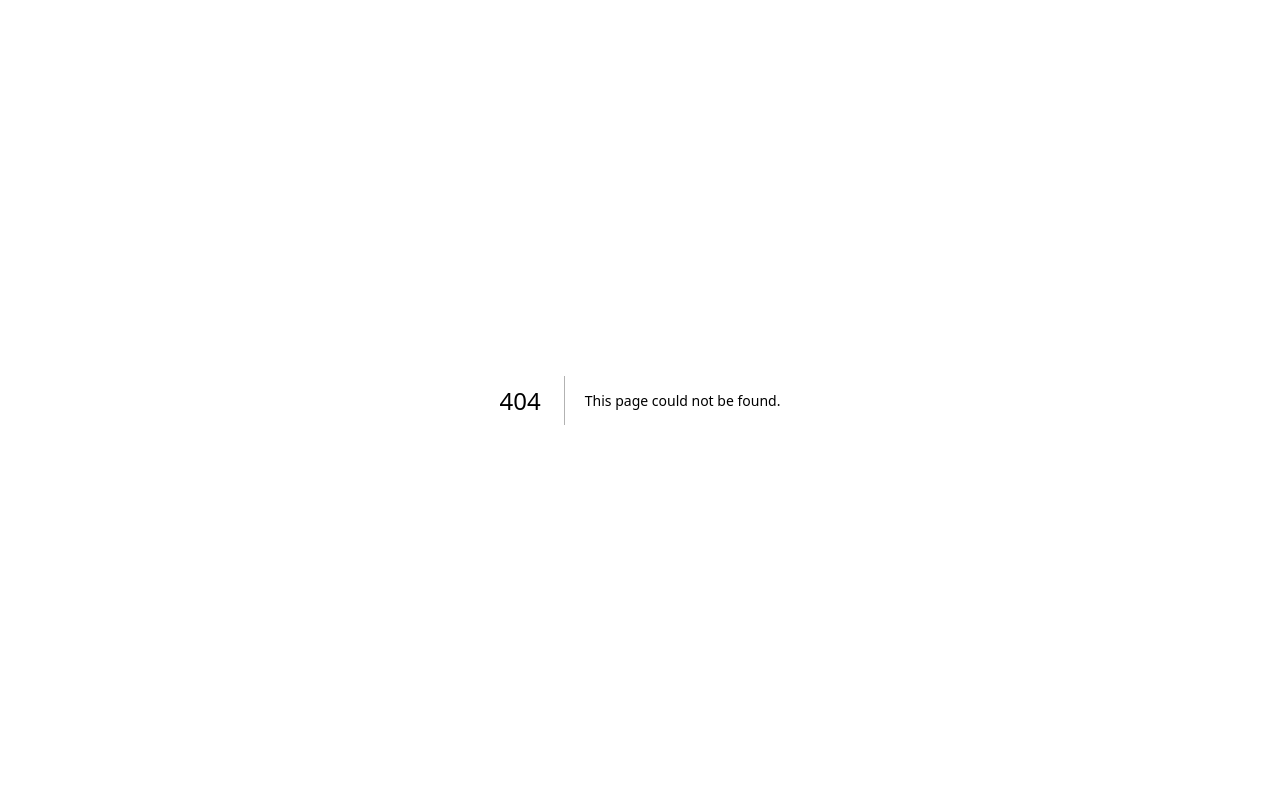
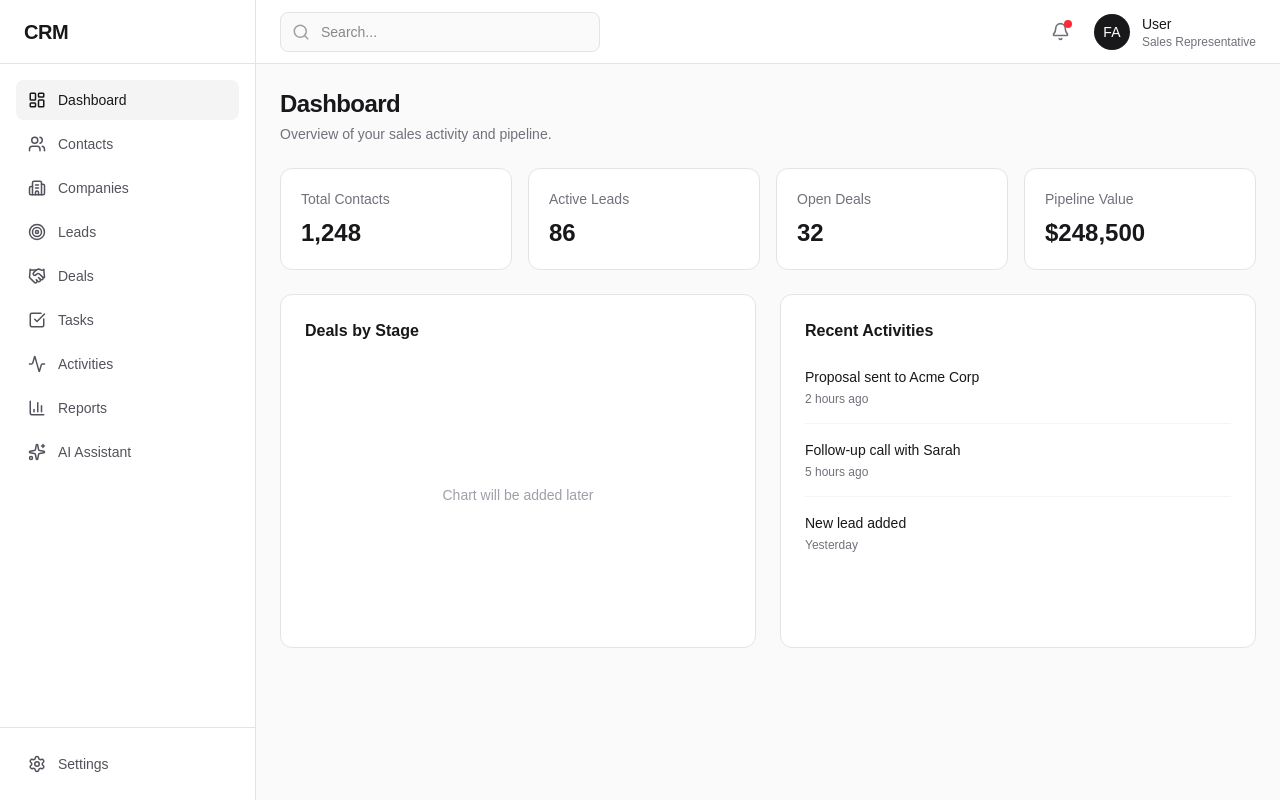
Before and after one commit to FurqanAlyy/CRM, a Next.js app: page /dashboard in a window 1280 px wide. Before the commit this address had no page. Built offline with nearby package versions, Linux system fonts and the light colour scheme.

Commit message:
dashboard ui

```diff
--- /dev/null
+++ b/src/app/dashboard/page.tsx
@@ -0,0 +1,102 @@
+import CRMLayout from "@/components/layout/CRMLayout"
+
+const stats = [
+  {
+    title: "Total Contacts",
+    value: "1,248"
+  },
+  {
+    title: "Active Leads",
+    value: "86"
+  },
+  {
+    title: "Open Deals",
+    value: "32"
+  },
+  {
+    title: "Pipeline Value",
+    value: "$248,500"
+  }
+]
+
+export default function DashboardPage() {
+  return (
+    <CRMLayout>
+      <div className="space-y-6">
+        <div>
+          <h1 className="text-2xl font-semibold tracking-tight text-zinc-900">
+            Dashboard
+          </h1>
+
+          <p className="mt-1 text-sm text-zinc-500">
+            Overview of your sales activity and pipeline.
+          </p>
+        </div>
+
+        <div className="grid gap-4 sm:grid-cols-2 lg:grid-cols-4">
+          {stats.map((stat) => (
+            <div
+              key={stat.title}
+              className="rounded-xl border border-zinc-200 bg-white p-5"
+            >
+              <p className="text-sm text-zinc-500">
+                {stat.title}
+              </p>
+
+              <p className="mt-2 text-2xl font-semibold text-zinc-900">
+                {stat.value}
+              </p>
+            </div>
+          ))}
+        </div>
+
+        <div className="grid gap-6 lg:grid-cols-2">
+          <div className="rounded-xl border border-zinc-200 bg-white p-6">
+            <h2 className="font-semibold text-zinc-900">
+              Deals by Stage
+            </h2>
+
+            <div className="mt-6 flex h-64 items-center justify-center text-sm text-zinc-400">
+              Chart will be added later
+            </div>
+          </div>
+
+          <div className="rounded-xl border border-zinc-200 bg-white p-6">
+            <h2 className="font-semibold text-zinc-900">
+              Recent Activities
+            </h2>
+
+            <div className="mt-6 space-y-4">
+              <div className="border-b border-zinc-100 pb-4">
+                <p className="text-sm font-medium text-zinc-900">
+                  Proposal sent to Acme Corp
+                </p>
+                <p className="mt-1 text-xs text-zinc-500">
+                  2 hours ago
+                </p>
+              </div>
+
+              <div className="border-b border-zinc-100 pb-4">
+                <p className="text-sm font-medium text-zinc-900">
+                  Follow-up call with Sarah
+                </p>
+                <p className="mt-1 text-xs text-zinc-500">
+                  5 hours ago
+                </p>
+              </div>
+
+              <div>
+                <p className="text-sm font-medium text-zinc-900">
+                  New lead added
+                </p>
+                <p className="mt-1 text-xs text-zinc-500">
+                  Yesterday
+                </p>
+              </div>
+            </div>
+          </div>
+        </div>
+      </div>
+    </CRMLayout>
+  )
+}
--- a/src/app/page.tsx
+++ b/src/app/page.tsx
@@ -1,69 +1,5 @@
-import Image from "next/image";
+import { redirect } from "next/navigation"
 
 export default function Home() {
-  return (
-    <div className="flex flex-col flex-1 items-center justify-center bg-zinc-50 font-sans dark:bg-black">
-      <main className="flex flex-1 w-full max-w-3xl flex-col items-center justify-between py-32 px-16 bg-white dark:bg-black sm:items-start">
-        <Image
-          className="dark:invert h-5 w-[100px]"
-          src="/next.svg"
-          alt="Next.js logo"
-          width={100}
-          height={20}
-          priority
-        />
-        <div className="flex flex-col items-center gap-6 text-center sm:items-start sm:text-left">
-          <h1 className="max-w-xs text-3xl font-semibold leading-10 tracking-tight text-black dark:text-zinc-50">
-            To get started, edit the{" "}
-            <code className="rounded bg-black/[.06] px-1.5 py-0.5 font-mono text-[0.9em] dark:bg-white/[.08]">
-              page.tsx
-            </code>{" "}
-            file.
-          </h1>
-          <p className="max-w-md text-lg leading-8 text-zinc-600 dark:text-zinc-400">
-            Looking for a starting point or more instructions? Head over to{" "}
-            <a
-              href="https://vercel.com/templates?framework=next.js&utm_source=create-next-app&utm_medium=appdir-template-tw&utm_campaign=create-next-app"
-              className="font-medium text-zinc-950 dark:text-zinc-50"
-            >
-              Templates
-            </a>{" "}
-            or the{" "}
-            <a
-              href="https://nextjs.org/learn?utm_source=create-next-app&utm_medium=appdir-template-tw&utm_campaign=create-next-app"
-              className="font-medium text-zinc-950 dark:text-zinc-50"
-            >
-              Learning
-            </a>{" "}
-            center.
-          </p>
-        </div>
-        <div className="flex flex-col gap-4 text-base font-medium sm:flex-row">
-          <a
-            className="flex h-12 w-full items-center justify-center gap-2 rounded-full bg-foreground px-5 text-background transition-colors hover:bg-[#383838] dark:hover:bg-[#ccc] md:w-[158px]"
-            href="https://vercel.com/new?utm_source=create-next-app&utm_medium=appdir-template-tw&utm_campaign=create-next-app"
-            target="_blank"
-            rel="noopener noreferrer"
-          >
-            <Image
-              className="dark:invert h-[14px] w-4"
-              src="/vercel.svg"
-              alt="Vercel logomark"
-              width={16}
-              height={14}
-            />
-            Deploy Now
-          </a>
-          <a
-            className="flex h-12 w-full items-center justify-center rounded-full border border-solid border-black/[.08] px-5 transition-colors hover:border-transparent hover:bg-black/[.04] dark:border-white/[.145] dark:hover:bg-[#1a1a1a] md:w-[158px]"
-            href="https://nextjs.org/docs?utm_source=create-next-app&utm_medium=appdir-template-tw&utm_campaign=create-next-app"
-            target="_blank"
-            rel="noopener noreferrer"
-          >
-            Documentation
-          </a>
-        </div>
-      </main>
-    </div>
-  );
+  redirect("/dashboard")
 }
--- /dev/null
+++ b/src/components/layout/CRMLayout.tsx
@@ -0,0 +1,22 @@
+import Sidebar from "./Sidebar"
+import Navbar from "./Navbar"
+
+export default function CRMLayout({
+  children
+}: {
+  children: React.ReactNode
+}) {
+  return (
+    <div className="min-h-screen bg-zinc-50">
+      <Sidebar />
+
+      <Navbar />
+
+      <main className="ml-64 pt-16">
+        <div className="p-6">
+          {children}
+        </div>
+      </main>
+    </div>
+  )
+}
--- /dev/null
+++ b/src/components/layout/Navbar.tsx
@@ -0,0 +1,44 @@
+import { Search, Bell } from "lucide-react"
+
+export default function Navbar() {
+  return (
+    <header className="fixed left-64 right-0 top-0 z-30 flex h-16 items-center justify-between border-b border-zinc-200 bg-white px-6">
+      <div className="relative w-80">
+        <Search
+          size={18}
+          className="absolute left-3 top-1/2 -translate-y-1/2 text-zinc-400"
+        />
+
+        <input
+          type="text"
+          placeholder="Search..."
+          className="h-10 w-full rounded-lg border border-zinc-200 bg-zinc-50 pl-10 pr-4 text-sm outline-none transition focus:border-zinc-400 focus:bg-white"
+        />
+      </div>
+
+      <div className="flex items-center gap-4">
+        <button className="relative rounded-lg p-2 text-zinc-500 hover:bg-zinc-100 hover:text-zinc-900">
+          <Bell size={19} />
+
+          <span className="absolute right-1.5 top-1.5 h-2 w-2 rounded-full bg-red-500" />
+        </button>
+
+        <div className="flex items-center gap-3">
+          <div className="flex h-9 w-9 items-center justify-center rounded-full bg-zinc-900 text-sm font-medium text-white">
+            FA
+          </div>
+
+          <div className="hidden sm:block">
+            <p className="text-sm font-medium text-zinc-900">
+              User
+            </p>
+
+            <p className="text-xs text-zinc-500">
+              Sales Representative
+            </p>
+          </div>
+        </div>
+      </div>
+    </header>
+  )
+}
--- a/src/components/layout/Sidebar.tsx
+++ b/src/components/layout/Sidebar.tsx
@@ -0,0 +1,110 @@
+"use client"
+
+import Link from "next/link"
+import { usePathname } from "next/navigation"
+import {
+  Activity,
+  BarChart3,
+  Building2,
+  CheckSquare,
+  Handshake,
+  LayoutDashboard,
+  Settings,
+  Sparkles,
+  Target,
+  Users
+} from "lucide-react"
+
+const navigation = [
+  {
+    name: "Dashboard",
+    href: "/dashboard",
+    icon: LayoutDashboard
+  },
+  {
+    name: "Contacts",
+    href: "/contacts",
+    icon: Users
+  },
+  {
+    name: "Companies",
+    href: "/companies",
+    icon: Building2
+  },
+  {
+    name: "Leads",
+    href: "/leads",
+    icon: Target
+  },
+  {
+    name: "Deals",
+    href: "/deals",
+    icon: Handshake
+  },
+  {
+    name: "Tasks",
+    href: "/tasks",
+    icon: CheckSquare
+  },
+  {
+    name: "Activities",
+    href: "/activities",
+    icon: Activity
+  },
+  {
+    name: "Reports",
+    href: "/reports",
+    icon: BarChart3
+  },
+  {
+    name: "AI Assistant",
+    href: "/ai",
+    icon: Sparkles
+  }
+]
+
+export default function Sidebar() {
+  const pathname = usePathname()
+
+  return (
+    <aside className="fixed inset-y-0 left-0 z-40 flex w-64 flex-col border-r border-zinc-200 bg-white">
+      <div className="flex h-16 items-center border-b border-zinc-200 px-6">
+        <Link href="/dashboard" className="text-xl font-semibold tracking-tight text-zinc-900">
+          CRM
+        </Link>
+      </div>
+
+      <nav className="flex-1 space-y-1 p-4">
+        {navigation.map((item) => {
+          const Icon = item.icon
+          const active = pathname === item.href
+
+          return (
+            <Link
+              key={item.href}
+              href={item.href}
+              className={`flex items-center gap-3 rounded-lg px-3 py-2.5 text-sm font-medium transition ${
+                active
+                  ? "bg-zinc-100 text-zinc-900"
+                  : "text-zinc-600 hover:bg-zinc-50 hover:text-zinc-900"
+              }`}
+            >
+              <Icon size={18} />
+              {item.name}
+            </Link>
+          )
+        })}
+      </nav>
+
+      <div className="border-t border-zinc-200 p-4">
+        <Link
+          href="/settings"
+          className="flex items-center gap-3 rounded-lg px-3 py-2.5 text-sm font-medium text-zinc-600 hover:bg-zinc-50 hover:text-zinc-900"
+        >
+          <Settings size={18} />
+          Settings
+        </Link>
+      </div>
+    </aside>
+  )
+}
```
